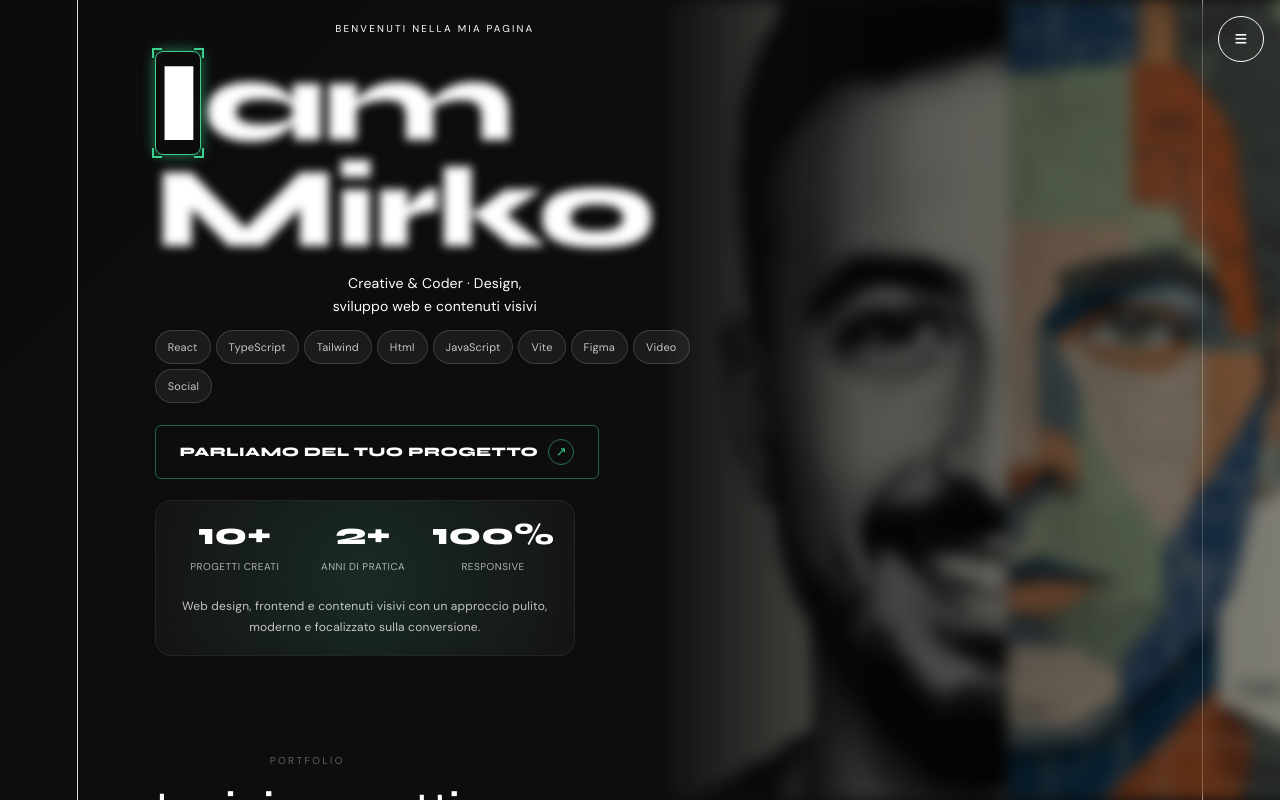
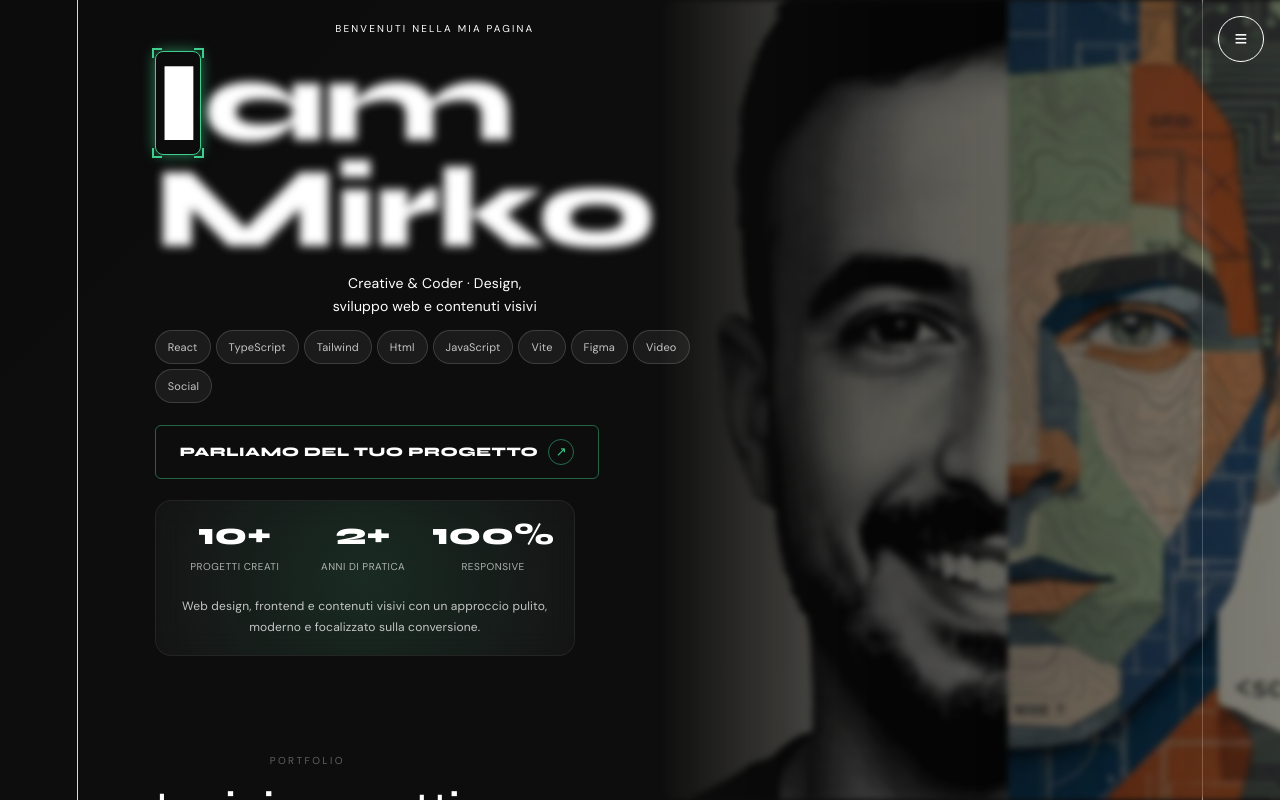
Before and after one commit to mirko77-web/mio-sito-personale, a React (Vite) app: page / in a window 1280 px wide. Shown: the top 800 px of the page. Built offline with nearby package versions, Linux system fonts and the light colour scheme.

Commit message:
sfocatura

```diff
--- a/src/App.css
+++ b/src/App.css
@@ -40,7 +40,7 @@ body {
   width: 55vw;
   height: 100vh;
   background: url('/profilo.jpeg') center top / cover no-repeat;
-  filter: blur(8px) brightness(0.6) saturate(1.2);
+  filter: blur(3px) brightness(0.6) saturate(1.2);
   opacity: 0.9;
   z-index: 1;
   -webkit-mask-image: linear-gradient(to right, transparent 0%, rgba(0,0,0,0.6) 30%, black 100%);
--- a/src/App.tsx
+++ b/src/App.tsx
@@ -141,6 +141,7 @@ export default function App() {
                 <span key={s} className="skill-tag">{s}</span>
               ))}
             </div>
+
 
             <div className="cta-row">
               <button className="btn-outline" onClick={openModal}>
@@ -339,5 +340,6 @@ export default function App() {
         accentColor="#3ecf8e"
       />
     </div>
+
   );
 }
```
